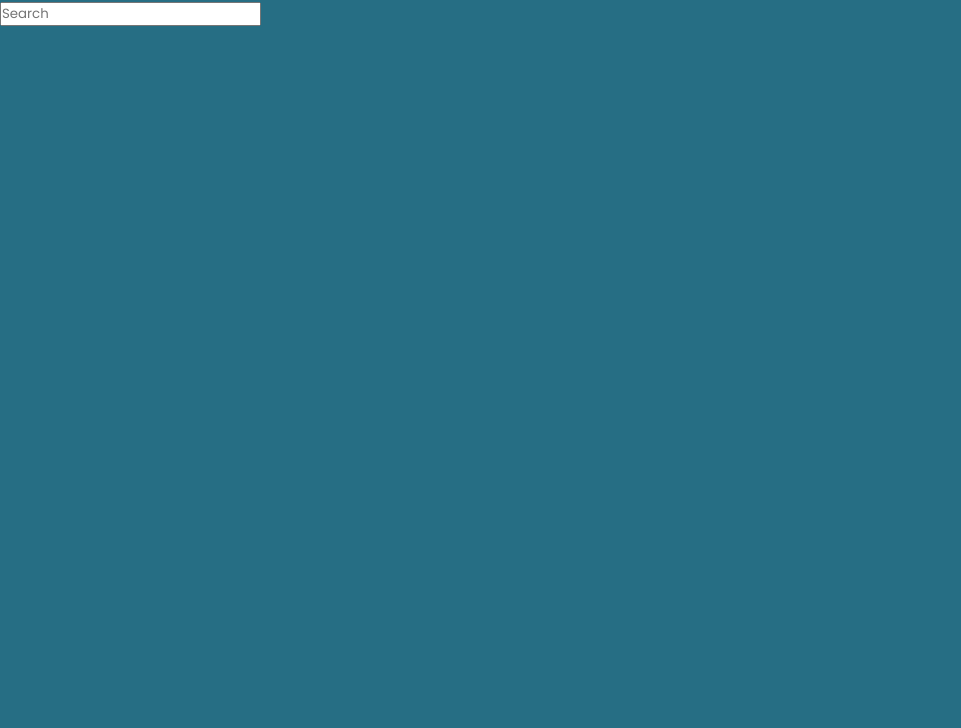
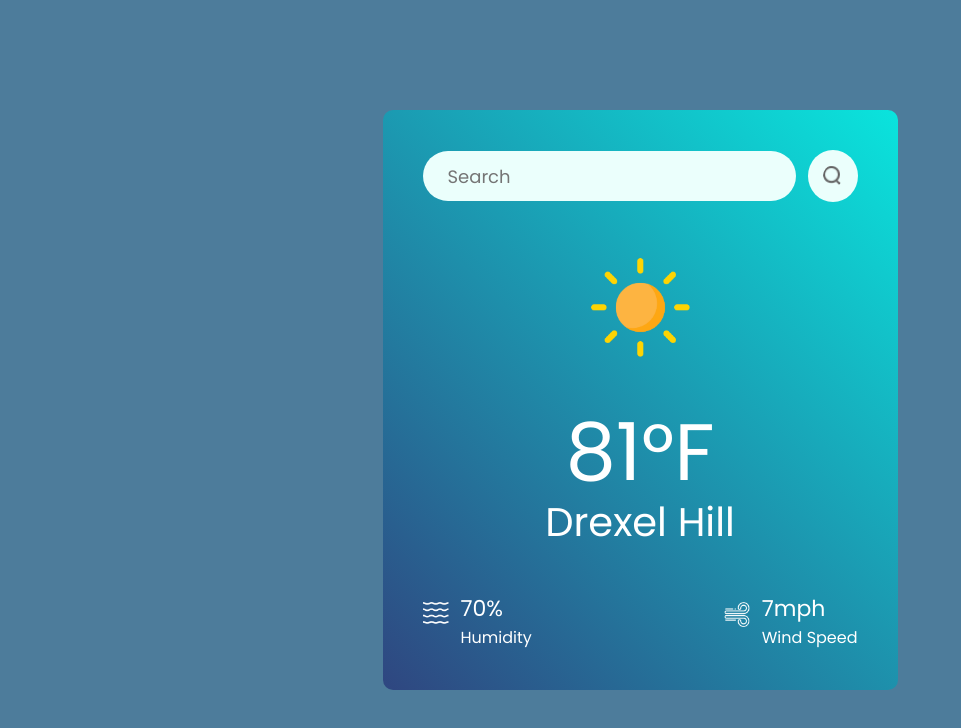
Before and after one commit to Christy-ED/Simple-Weather-App, a React (Vite) app: page / in a window 1280 px wide. Shown: the top 728 px of the page, without its empty margins (0-961 px from the left). Built offline with nearby package versions, Linux system fonts and the light colour scheme.

Commit message:
my weather app is on display

```diff
--- a/src/components/Weather.css
+++ b/src/components/Weather.css
@@ -0,0 +1,76 @@
+.weather{
+    place-self: center;
+    padding: 40px;
+    border-radius: 10px;
+    background-image: linear-gradient(45deg, #2f4680, #0ae4dd);
+    display: flex;
+    flex-direction: column;
+    align-items: center;   /* all the item inside the weather box will be vertically align*/
+}
+
+.search-bar{
+    display: flex;
+    align-items: center; /* search bar and serch icon are in the same line*/
+    gap: 12px;
+
+}
+
+.search-bar input{
+    height: 50px;
+    border: none;
+    outline: none;
+    border-radius: 40px;
+    padding-left: 25px;
+    color: #626262;
+    background: #ebfffc;
+    font-size: 18px;
+}
+
+.search-bar img{
+    width: 50px;
+    padding: 15px;     /* search icon styling */
+    border-radius: 50%;
+    background: #ebfffc;
+    cursor: pointer;
+}
+
+.weather-icon{
+    width: 150px;
+    margin: 30px 0;
+}
+.temperature{
+    color: #fff;
+    font-size: 80px;
+    line-height: 1;
+}
+
+.location{
+    color: #fff;
+    font-size: 40px;
+}
+
+.weather-date{
+    width: 100%;
+    margin-top: 40px;
+    color: #fff;
+    display: flex;
+    justify-content: space-between;
+}
+
+.weather-date .col{
+    display: flex;
+    align-items: flex-start;
+    gap: 12px;
+    font-size: 22px;
+
+}
+
+.weather-date .col span{
+    display: block;
+    font-size: 16px;
+}
+
+.weather-date .col img{
+    width: 26px;
+    margin-top: 10px;
+}
--- a/src/components/Weather.jsx
+++ b/src/components/Weather.jsx
@@ -1,16 +1,46 @@
 import React from 'react'
 import './Weather.css'
 import search_icon from '../assets/search.png'
+import clear_icon from '../assets/clear.png'
+import cloud_icon from '../assets/cloud.png'
+import drizzle_icon from '../assets/drizzle.png'
+import rain_icon from '../assets/rain.png'
+import snow_icon from '../assets/snow.png'
+import wind_icon from '../assets/wind.png'
+import humidity_icon from '../assets/humidity.png'
+
 
 const Weather = () => {
   return (
     <div className='weather'>
         <div className="search-bar">
             <input type="text" placeholder='Search'/>
-            <image src={search_icon} alt=""/>
+            <img src={search_icon} alt=""/>
+        </div>
+        <img src={clear_icon} alt="" className='weather-icon'/>
+        <p className='temperature'> 81°F</p>
+        <p className='location'> Drexel Hill</p>
+        <div className="weather-date">
+          <div className="col">
+            <img src={humidity_icon} alt=""/>
+            <div>
+            <p>70%</p>
+            <span>Humidity</span>
+            </div>
+          </div>
+
+          <div className="col">
+            <img src={wind_icon} alt=""/>
+            <div>
+            <p>7mph</p>
+            <span>Wind Speed</span>
+            </div>
+          </div>
+
+        </div>
         </div>
 
-    </div>
+
   )
 }
 
--- a/src/index.css
+++ b/src/index.css
@@ -11,6 +11,6 @@
 
   min-height: 100vh;
   display: grid;  /* the weather app will go in center of the web page */
-  background: #266e84;
+  background: #4d7c9b;
 
 }
```
